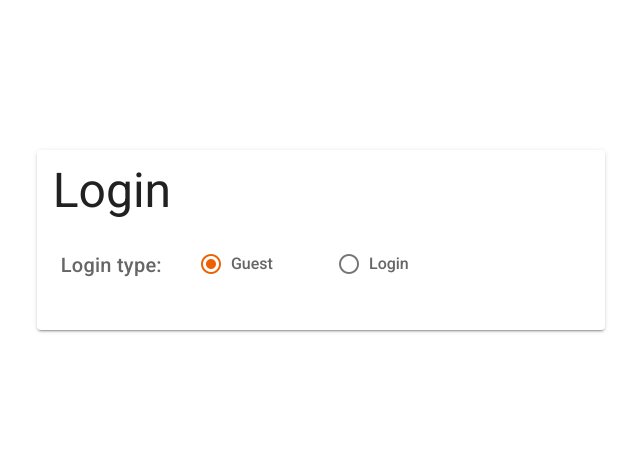
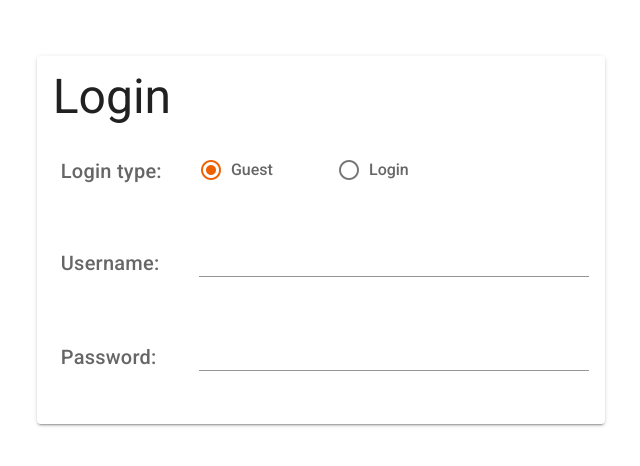
Before and after one commit to mmikami-lifull/meditator-patern-vue, a Nuxt app: page / in a window 1280 px wide. Shown: the part 160-626 px from the top of the page, without its empty margins (319-959 px from the left). Built offline with nearby package versions, Linux system fonts and the light colour scheme.

Commit message:
login text field

```diff
--- a/components/LoginFrame.vue
+++ b/components/LoginFrame.vue
@@ -3,10 +3,14 @@
     <v-card-title class="text-h3">
       Login
     </v-card-title>
-    <v-card-text class="text-h6">
+    <v-card-text class="text-h6 pl-6">
       <LoginTypes
         :currentLoginType="currentLoginType"
-        @loginTypeClicked="loginTypeClicked"
+        @clicked="loginTypeClicked"
+      />
+      <LoginTextFields
+        @usernameChanged="usernameChanged"
+        @passwordChanged="passwordChanged"
       />
     </v-card-text>
     <v-card-actions>
@@ -17,14 +21,28 @@
 <script lang="ts">
 import { Vue, Component } from 'vue-property-decorator'
 import LoginTypes from "@/components/LoginTypes.vue"
+import LoginTextFields from "@/components/LoginTextFields.vue"
 import { LoginTypeEnum } from '@/lib/enum'
 
-@Component({ components: { LoginTypes } })
+@Component(
+  {
+    components: {
+      LoginTypes ,
+      LoginTextFields,
+    }
+  }
+)
 export default class LoginFrame extends Vue {
   private currentLoginType = LoginTypeEnum["GUEST"]
 
   loginTypeClicked(type: LoginTypeEnum) {
     this.currentLoginType = type
   }
+  usernameChanged(username: string) {
+    console.log("username: ", username)
+  }
+  passwordChanged(password: string) {
+    console.log("password: ", password)
+  }
 }
 </script>
--- /dev/null
+++ b/components/LoginTextField.vue
@@ -0,0 +1,32 @@
+<template>
+  <v-text-field
+    v-model="value"
+    :disabled="disabled"
+    :type="type"
+  />
+</template>
+
+<script lang="ts">
+import { Vue, Component, Prop, Watch } from 'vue-property-decorator'
+
+@Component
+export default class LoginTextField extends Vue {
+  private value = ""
+
+  @Prop()
+  disabled!: boolean
+
+  @Prop({ default: false })
+  password!: boolean
+
+  @Watch("value")
+  onValueChanged(v: string) {
+    this.$emit("changed", v)
+  }
+
+  get type() {
+    if(this.password) return "password"
+    return "text"
+  }
+}
+</script>
--- /dev/null
+++ b/components/LoginTextFields.vue
@@ -0,0 +1,42 @@
+<template>
+  <v-row>
+    <v-col class="d-flex align-center" cols=3>
+      <span>Username:</span>
+    </v-col>
+    <v-col class="primary--text" cols=9>
+      <LoginTextField
+        :disabled="false"
+        @changed="usernameChanged"
+      />
+    </v-col>
+    <v-col class="d-flex align-center" cols=3>
+      <span>Password:</span>
+    </v-col>
+    <v-col class="primary--text" cols=9>
+      <LoginTextField
+        :disabled="false"
+        :password="true"
+        @changed="passwordChanged"
+      />
+    </v-col>
+  </v-row>
+
+</template>
+
+<script lang="ts">
+import { Vue, Component, Prop } from 'vue-property-decorator'
+import LoginTextField from "@/components/LoginTextField.vue"
+
+@Component({ components: { LoginTextField } })
+export default class LoginTextFields extends Vue {
+  @Prop()
+  disabled!: boolean
+
+  usernameChanged(v: string) {
+    this.$emit("usernameChanged", v)
+  }
+  passwordChanged(v: string) {
+    this.$emit("passwordChanged", v)
+  }
+}
+</script>
--- a/components/LoginTypes.vue
+++ b/components/LoginTypes.vue
@@ -1,5 +1,5 @@
 <template>
-  <v-row class="pl-2">
+  <v-row>
     <v-col class="d-flex align-center" cols=12 md=3>
       <span>Login type:</span>
     </v-col>
@@ -44,7 +44,7 @@ export default class LoginTypes extends Vue {
   }
 
   clicked(type: LoginTypeEnum) {
-    this.$emit("loginTypeClicked", type)
+    this.$emit("clicked", type)
   }
 }
 </script>
```
